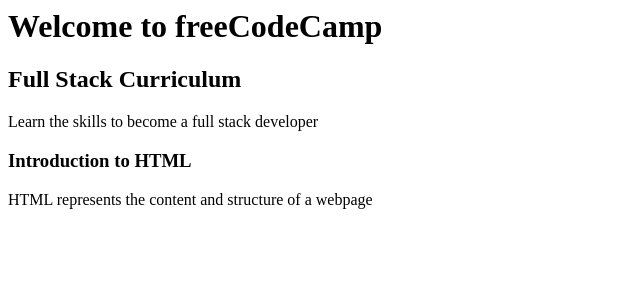
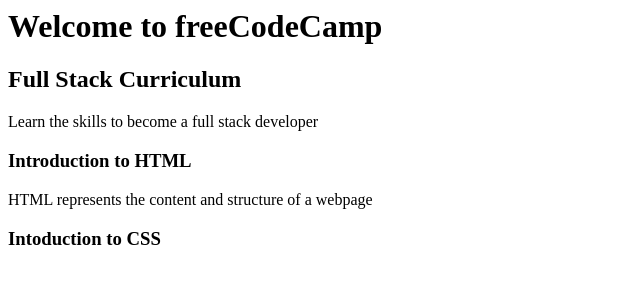
Before and after one commit to ChadHarper811/build_A_Curriculum_Outline, a plain HTML site: page index.html in a window 1280 px wide. Shown: the whole page, without its empty margins (0-640 px from the left). Drawn offline with Linux system fonts and the light colour scheme.

Commit message:
added h3 heading

```diff
--- a/index.html
+++ b/index.html
@@ -7,3 +7,5 @@
 <h3>Introduction to HTML</h3>
 
 <p>HTML represents the content and structure of a webpage</p>
+
+<h3>Intoduction to CSS</h3>
```
